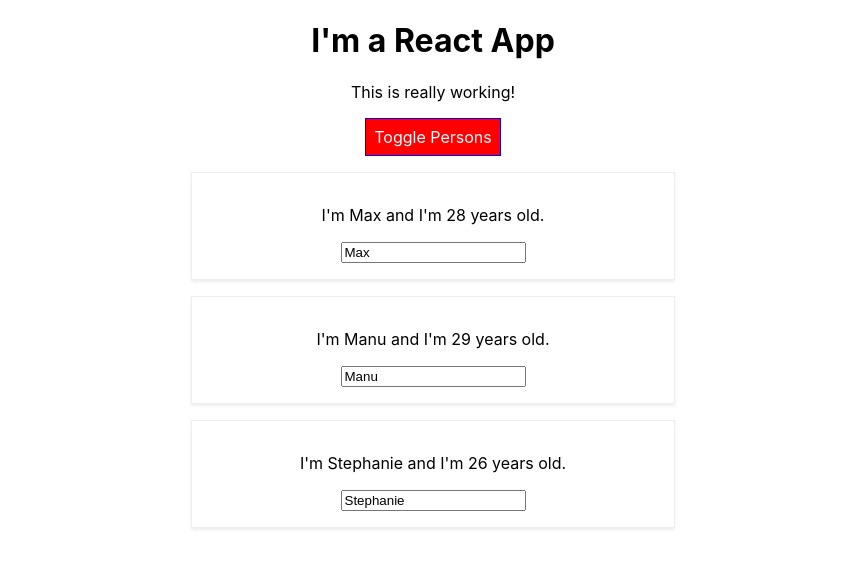
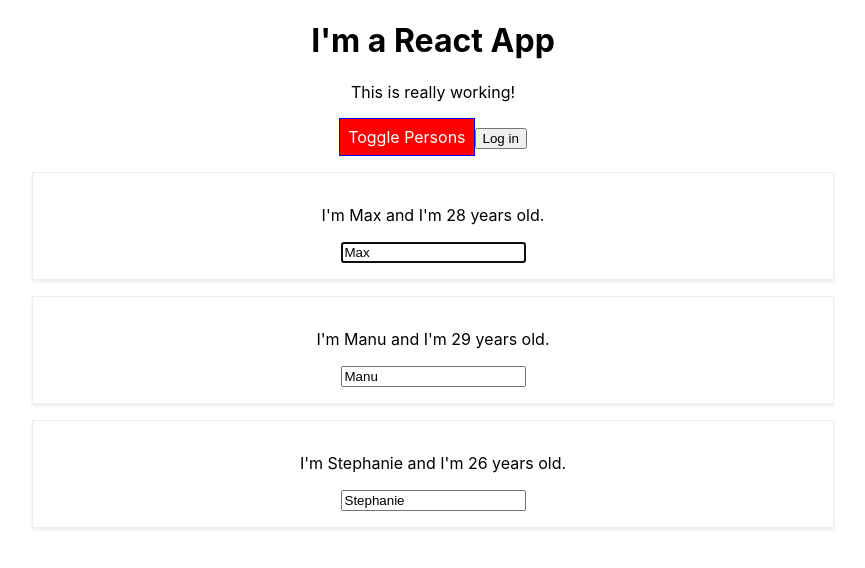
Before and after one commit to amilcarc29/react-course, a React (Create React App) app: page / in a window 1280 px wide. Both pictures are taken after a click on the button "Toggle Persons". Shown: the top 568 px of the page, without its empty margins (207-1072 px from the left). Built offline with nearby package versions, Linux system fonts and the light colour scheme.

Commit message:
Seccion 7 terminada.

```diff
--- a/src/components/Cockpit/Cockpit.js
+++ b/src/components/Cockpit/Cockpit.js
@@ -40,6 +40,7 @@
             <button
                 style={style}
                 onClick={props.clicked}>Toggle Persons</button>
+            <button onClick={props.login}> Log in</button>
             </div>
     );
 };
--- a/src/components/Persons/Person/Person.js
+++ b/src/components/Persons/Person/Person.js
@@ -1,10 +1,28 @@
 import React, {Component} from 'react';
 import Radium, {StyleRoot} from 'radium';
+import WithClass from '../../../hoc/WithClass';
 import PropTypes from 'prop-types';
+
+import {AuthContext} from '../../../containers/App';
 
 import './Person.css';
 
 class Person extends Component {
+
+    constructor(props) {
+        super(props);
+        this.inputElement = React.createRef();
+    }
+
+    componentDidMount() {
+        this.focus();
+    }
+
+    focus() {
+        if (this.props.position === 0) {
+            this.inputElement.current.focus();
+        }
+    }
 
     render() {
         const style = {
@@ -15,11 +33,18 @@
 
         return (
             <StyleRoot>
-                <div className="Person" style={style}>
+                <WithClass class="Person">
+                    <AuthContext.Consumer>
+                        {auth => auth ? <p>I'm authenticated</p> : null}
+                    </AuthContext.Consumer>
                     <p onClick={this.props.click}>I'm {this.props.name} and I'm {this.props.age} years old.</p>
                     <p>{this.props.children}</p>
-                    <input type="text" onChange={this.props.changed} value={this.props.name} />
-                </div>
+                    <input
+                        ref={this.inputElement}
+                        type="text"
+                        onChange={this.props.changed}
+                        value={this.props.name} />
+                </WithClass>
             </StyleRoot>
         );
     }
--- a/src/components/Persons/Persons.js
+++ b/src/components/Persons/Persons.js
@@ -7,6 +7,7 @@
         return this.props.persons.map((person, index) => {
             return  <Person
                         click={() => this.props.clicked(index)}
+                        position={index}
                         name={person.name}
                         age={person.age}
                         key={person.id}
--- a/src/containers/App.js
+++ b/src/containers/App.js
@@ -3,6 +3,10 @@
 import Persons from '../components/Persons/Persons';
 import Cockpit from '../components/Cockpit/Cockpit';
 import Radium, {StyleRoot} from 'radium'
+
+import withClass2 from '../hoc/withClass2';
+
+export const AuthContext = React.createContext(false);
 
 class App extends Component {
   state = {
@@ -11,7 +15,8 @@
       {id: 'asd2', name: 'Manu', age: 29},
       {id: 'asd3', name: 'Stephanie', age: 26}
     ],
-    showPersons: false
+    showPersons: false,
+    authenticated: false
   }
 
   nameChangedHandler = (event, id) => {
@@ -33,14 +38,23 @@
   }
 
   deletePersonHandler = (personIndex) => {
-    const persons = this.state.persons.slice(); // [...this.state.persons];
+    const persons = [...this.state.persons];
     persons.splice(personIndex, 1);
     this.setState({persons: persons});
   }
 
   togglePersonsHandler = () => {
     const doesShow = this.state.showPersons;
-    this.setState({showPersons : !doesShow});
+    this.setState((prevState, props) => {
+      return {
+        showPersons : !doesShow,
+        toggleClicked: prevState.toggleClicked + 1
+      }
+    });
+  }
+
+  loginHandler = () => {
+    this.setState({authenticated: true});
   }
 
   render() {
@@ -56,16 +70,17 @@
 
     return (
         <StyleRoot>
-          <div className="App">
             <Cockpit
               showPersons={this.state.showPersons}
               persons={this.state.persons}
+              login={this.loginHandler}
               clicked={this.togglePersonsHandler} />
-            {persons}
-          </div>
+              <AuthContext.Provider value={this.state.authenticated}>
+                {persons}
+              </AuthContext.Provider>
         </StyleRoot>
     );
   }
 }
 
-export default Radium(App);
+export default withClass2(Radium(App), 'App');
--- /dev/null
+++ b/src/hoc/WithClass.js
@@ -0,0 +1,9 @@
+import React from 'react';
+
+const WithClass = (props) => (
+        <div className={props.class}>
+            {props.children}
+        </div>
+);
+
+export default WithClass;
--- /dev/null
+++ b/src/hoc/withClass2.js
@@ -0,0 +1,32 @@
+import React from 'react';
+
+const withClass = (WrappedComponent, className) => {
+    // <WrappedComponent {...props}/>
+    return (props) => (
+        <div className={className}>
+            <WrappedComponent />
+        </div>
+    )
+}
+
+export default withClass;
+
+// const withClass = (WrappedComponent, className) => {
+//     // <WrappedComponent {...props}/>
+//     const WithClass = class extends Component {
+
+//         render () {
+//             return (
+//                 <div className={className}>
+//                     <WrappedComponent {...this.props} />
+//                 </div>
+//             )
+//         }
+//     }
+
+//    return React.forwardRef((props, ref) => {
+//        return <WithClass {...props} forwardedRef={ref} />
+//    });
+// }
+
+// export default withClass;
```
